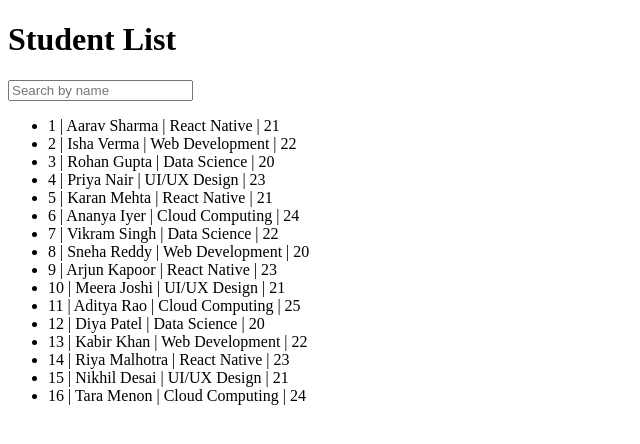
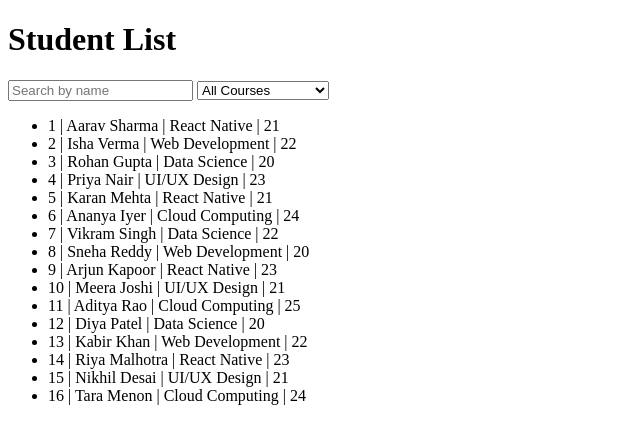
Before and after one commit to bhaktigoel-06/student-course-management, a plain HTML site: page index.html in a window 1280 px wide. Shown: the whole page, without its empty margins (0-640 px from the left). Drawn offline with Linux system fonts and the light colour scheme.

Commit message:
courseFilter button added

```diff
--- a/index.html
+++ b/index.html
@@ -7,6 +7,14 @@
 
 <h1>Student List</h1>
 <input type="text" id="search" placeholder="Search by name">
+<select id="courseFilter">
+  <option value="all">All Courses</option>
+  <option value="React Native">React Native</option>
+  <option value="Web Development">Web Development</option>
+  <option value="Data Science">Data Science</option>
+  <option value="UI/UX Design">UI/UX Design</option>
+  <option value="Cloud Computing">Cloud Computing</option>
+</select>
 <ul id="list"></ul>
 
 <script src="script.js"></script>
```
